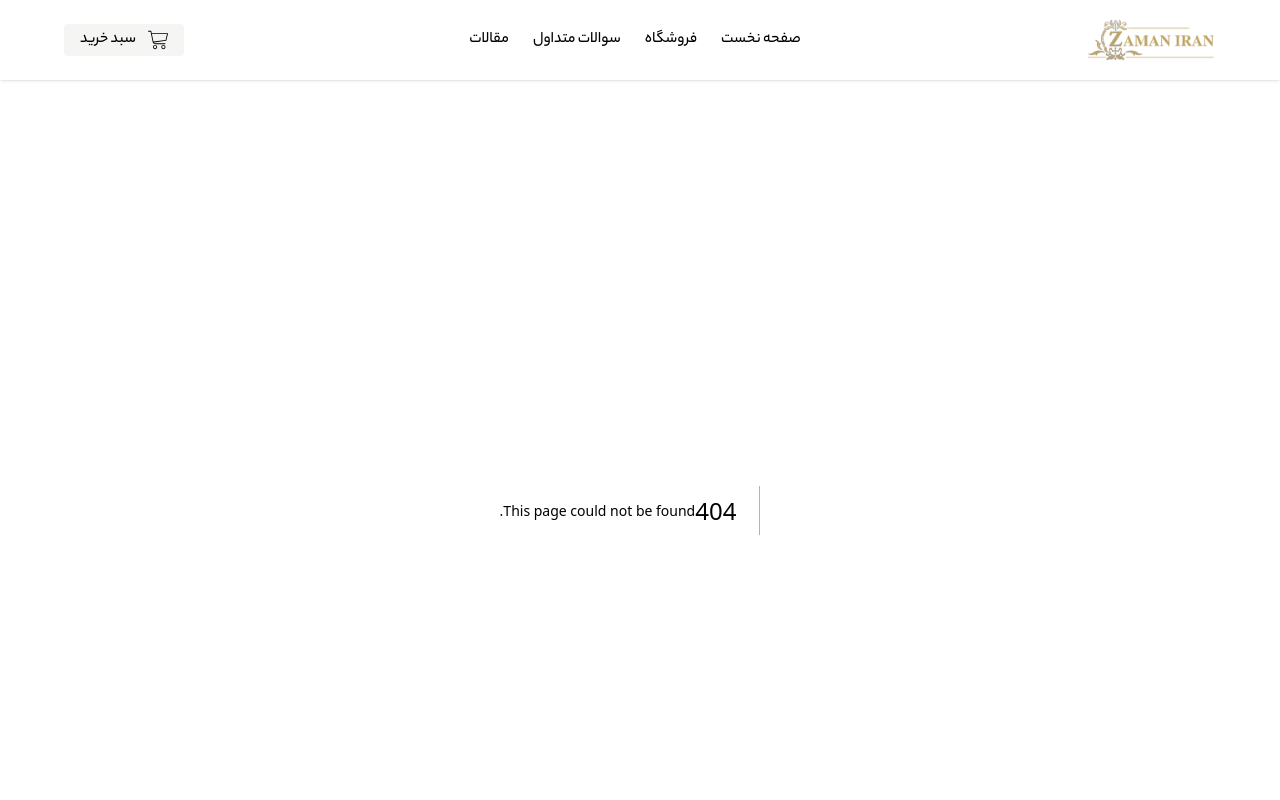
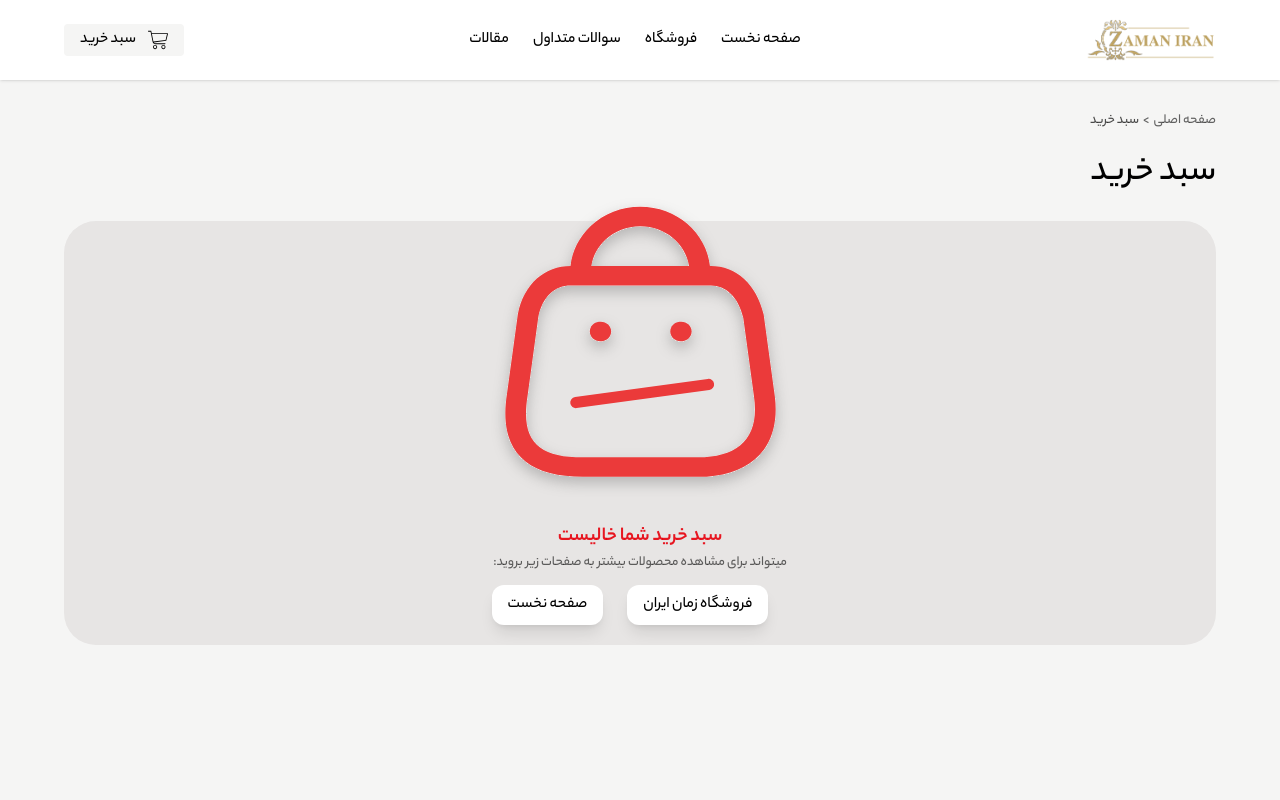
Before and after one commit to hoseinmohammadi-dev/ShopZamanIran, a Next.js app: page /basket in a window 1280 px wide. Before the commit this address had no page. Shown: the top 800 px of the page. Built offline with nearby package versions, Linux system fonts and the light colour scheme.

Commit message:
Shopping cart and details

```diff
--- a/package.json
+++ b/package.json
@@ -13,7 +13,8 @@
     "react-dom": "19.2.0",
     "react-icons": "^5.5.0",
     "swiper": "^8.4.7",
-    "tailwind-scrollbar-hide": "^4.0.0"
+    "tailwind-scrollbar-hide": "^4.0.0",
+    "zustand": "^5.0.8"
   },
   "devDependencies": {
     "@tailwindcss/postcss": "^4",
--- /dev/null
+++ b/src/app/basket/page.jsx
@@ -0,0 +1,60 @@
+'use client'
+import Link from 'next/link'
+import useShop from '../store/store'
+import Image from 'next/image'
+
+export default function basket() {
+    const { basket } = useShop()
+    const isEmpty = basket.length === 0
+
+    return (
+        <section className="min-h-screen container mx-auto">
+            <div className="mx-[5%] flex text-black/60 text-[12px] md:text-[14px]">
+                <Link href="/">صفحه اصلی</Link>
+                <span className="mx-1">{">"}</span>
+                <Link className="text-black/70" href="">سبد خرید</Link>
+            </div>
+
+            <div className="mx-[5%] flex justify-between mt-2.5 lg:mt-4 mb-3 md:mb-5">
+                <h2 className="text-[20px] md:text-[30px] lg:text-[36px]">سبد خرید</h2>
+            </div>
+
+            {isEmpty ? (
+                <div className='mx-[5%] flex justify-center'>
+                    <div className='w-full bg-stone-200 rounded-4xl relative flex flex-col items-center'>
+                        <Image src="/image/basket.svg" alt="pic" width={0} height={0} className='relative -top-6 left-0 rounded-xl object-cover w-[80%] max-w-[300px]' />
+                        <p className='text-[12px] md:text-[16px] lg:text-[20px] text-red-600/90 font-bold'>سبد خرید شما خالیست</p>
+                        <p className='text-[10px] md:text-[12px] lg:text-[14px] text-black/60'>میتواند برای مشاهده محصولات بیشتر به صفحات زیر بروید:</p>
+                        <div className='flex gap-1 mb-5 mt-1.5 md:mt-3'>
+                            <Link href="/shop">
+                                <button className="bg-white text-black hover:text-white text-[12px] md:text-[16px] py-1 md:py-1.5 lg:py-2 px-1.5 md:px-3 lg:px-4 rounded-xl hover:bg-gray-800 transition-all shadow-lg mr-2 md:mr-5">فروشگاه زمان ایران</button>
+                            </Link>
+                            <Link href="/">
+                                <button className="bg-white text-black hover:text-white text-[12px] md:text-[16px] py-1 md:py-1.5 lg:py-2 px-1.5 md:px-3 lg:px-4 rounded-xl hover:bg-gray-800 transition-all shadow-lg mr-2 md:mr-5">صفحه نخست</button>
+                            </Link>
+                        </div>
+                    </div>
+                </div>
+            ) : (
+                <div className="mx-[5%] mt-5">
+                    {basket.map((item, i) => (
+                        <div
+                            key={i}
+                            className="flex items-center justify-between border-b py-3 text-black"
+                        >
+                            <div className="flex items-center gap-3">
+                                <img src={item.img} alt={item.title} className="w-16 h-16 rounded" />
+                                <div>
+                                    <h3 className="font-medium">{item.title}</h3>
+                                    <p className="text-sm text-gray-600">{item.price} تومان</p>
+                                </div>
+                            </div>
+                            <span className="text-gray-700">{item.count} عدد</span>
+                        </div>
+                    ))}
+                </div>
+            )}
+
+        </section>
+    )
+}
--- a/src/app/component/ClientStore.jsx
+++ b/src/app/component/ClientStore.jsx
@@ -32,10 +32,10 @@ export default function ClientStore({ initialData }) {
             </p>
 
             <div className='flex justify-center items-end gap-1 mt-2 md:mt-3'>
-              <p className='text-[10px] sm:text-[12px] md:text-[14px] font-bold text-gray-700 font-[YekanBakhFa]'>
+              <p className='text-[12px] sm:text-[14px] md:text-[16px] font-bold text-gray-700 font-[YekanBakhFa]!'>
                 {val.price}
               </p>
-              <Image src='/icon/toman.svg' alt="Toman" width={20} height={20} className='object-contain' />
+              <Image src='/icon/toman.svg' alt="Toman" width={25} height={25} className='object-contain' />
             </div>
           </Link>
         ))}
--- a/src/app/component/Header.jsx
+++ b/src/app/component/Header.jsx
@@ -29,10 +29,12 @@ export default function Header() {
         </div>
 
         {/* basket */}
-        <div className='hidden md:flex gap-1 text-black bg-stone-100 px-4 py-1 rounded-sm'>
-          <img className='w-5 ml-2' src="/icon/basket.svg" alt="" />
-          <p>سبد خرید</p>
-        </div>
+        <Link href="/basket">
+          <div className='hidden md:flex gap-1 text-black bg-stone-100 px-4 py-1 rounded-sm'>
+            <img className='w-5 ml-2' src="/icon/basket.svg" alt="" />
+            <p>سبد خرید</p>
+          </div>
+        </Link>
       </div>
 
       {/* mobile menu overlay and dropdown */}
@@ -47,7 +49,7 @@ export default function Header() {
             <Link href="/shop" onClick={() => setOpen(false)}>فروشگاه</Link>
             <Link href="/faq" onClick={() => setOpen(false)}>سوالات متداول</Link>
             <Link href="/articles" onClick={() => setOpen(false)}>مقالات</Link>
-            <Link className='flex text-black bg-stone-200 px-4 py-1 rounded-sm' href="" onClick={() => setOpen(false)}>
+            <Link className='flex text-black bg-stone-200 px-4 py-1 rounded-sm' href="/basket" onClick={() => setOpen(false)}>
               <img className='w-5 ml-2' src="/icon/basket.svg" alt="" />
               <p>سبد خرید</p>
             </Link>
--- a/src/app/product/[slug]/page.jsx
+++ b/src/app/product/[slug]/page.jsx
@@ -5,6 +5,8 @@ import Image from "next/image";
 import Link from "next/link";
 import { useParams } from "next/navigation";
 import { useEffect, useState } from "react";
+import useShop from "@/app/store/store";
+
 
 export default function productPage() {
     const params = useParams();
@@ -13,6 +15,7 @@ export default function productPage() {
     const [product, setProduct] = useState(null);
     const [loading, setLoading] = useState(true);
     const [error, setError] = useState('');
+    const { updateBasket } = useShop()
 
     useEffect(() => {
         const fechProduct = async () => {
@@ -37,6 +40,16 @@ export default function productPage() {
 
     if (loading) return <div className="text-center mt-10 min-h-screen">در حال بارگذاری...</div>;
     if (error) return <div className="text-center mt-10 text-red-600">{error}</div>;
+
+
+
+    // store start
+    const para = () => {
+        updateBasket(product)
+    }
+    // store end
+
+
 
     return (
         <section className="container mx-auto py-10">
@@ -68,16 +81,19 @@ export default function productPage() {
                     </p>
 
                     <div className="flex items-center justify-start gap-1 mb-6 md:mb-3 lg:mb-6">
-                        <p className="text-xl font-bold text-gray-800 font-[YekanBakhFa]">{product.price}</p>
-                        <Image src="/icon/toman.svg" alt="Toman" width={20} height={20} className="object-contain" />
+                        <p className="text-lg md:text-2xl font-bold text-gray-800 font-[YekanBakhFa]!">{product.price}</p>
+                        <Image src="/icon/toman.svg" alt="Toman" width={25} height={25} className="object-contain" />
                     </div>
 
-                    <button className="bg-black text-white text-[14px] md:text-[16px] py-1.5 md:py-2 lg:py-3 px-2 md:px-4 lg:px-6 rounded-xl hover:bg-gray-800 transition-all">🛒 افزودن به سبد خرید</button>
+                    <button onClick={para} className="bg-black text-white text-[14px] md:text-[16px] py-1.5 md:py-2 lg:py-3 px-2 md:px-4 lg:px-6 rounded-xl hover:bg-gray-800 transition-all">🛒 افزودن به سبد خرید</button>
+                    <Link href="/basket">
+                    <button className="bg-white text-black hover:text-white text-[14px] md:text-[16px] py-1.5 md:py-2 lg:py-3 px-2 md:px-4 lg:px-6 rounded-xl hover:bg-gray-800 transition-all shadow-lg mr-2 md:mr-5">مشاهده سبد خرید</button>
+                    </Link>
 
                 </div>
             </div>
-                    <div className="w-full h-[3px] md:h-1 lg:h-[5px] rounded-[1000%] bg-black/10 my-7 md:my-10 lg:my-13"></div>
-                    <Sec4/>
+            <div className="w-full h-[3px] md:h-1 lg:h-[5px] rounded-[1000%] bg-black/10 my-7 md:my-10 lg:my-13"></div>
+            <Sec4 />
         </section>
     );
 }
--- a/src/app/shop/man/page.jsx
+++ b/src/app/shop/man/page.jsx
@@ -34,8 +34,8 @@ export default async function page() {
                             <p className='text-[10px] sm:text-[12px] md:text-[14px] lg:text-[16px] text-center mt-2 font-medium text-black/80 line-clamp-2'>{val.title}</p>
 
                             <div className='flex justify-center items-end gap-1 mt-2 md:mt-3'>
-                                <p className='text-[10px] sm:text-[12px] md:text-[14px] font-bold text-gray-700 font-[YekanBakhFa]!'>{val.price}</p>
-                                <Image src='/icon/toman.svg' alt="Toman" width={0} height={0} className='w-4 sm:w-5 md:6 object-contain' />
+                                <p className='text-[12px] sm:text-[14px] md:text-[16px] font-bold text-gray-700 font-[YekanBakhFa]!'>{val.price}</p>
+                                <Image src='/icon/toman.svg' alt="Toman" width={25} height={25} className='object-contain' />
                             </div>
                         </div>
                     </Link>
--- a/src/app/shop/women/page.jsx
+++ b/src/app/shop/women/page.jsx
@@ -1,6 +1,5 @@
 import Link from "next/link";
 import getData from "../../services/getData"
-import SearchBox from "../../component/SearchBox"
 import Image from "next/image"
 
 export default async function page() {
@@ -35,8 +34,8 @@ export default async function page() {
                             <p className='text-[10px] sm:text-[12px] md:text-[14px] lg:text-[16px] text-center mt-2 font-medium text-black/80 line-clamp-2'>{val.title}</p>
 
                             <div className='flex justify-center items-end gap-1 mt-2 md:mt-3'>
-                                <p className='text-[10px] sm:text-[12px] md:text-[14px] font-bold text-gray-700 font-[YekanBakhFa]!'>{val.price}</p>
-                                <Image src='/icon/toman.svg' alt="Toman" width={0} height={0} className='w-4 sm:w-5 md:6 object-contain' />
+                                <p className='text-[12px] sm:text-[14px] md:text-[16px] font-bold text-gray-700 font-[YekanBakhFa]!'>{val.price}</p>
+                                <Image src='/icon/toman.svg' alt="Toman" width={25} height={25} className='object-contain' />
                             </div>
                         </div>
                     </Link>
--- /dev/null
+++ b/src/app/store/store.jsx
@@ -0,0 +1,20 @@
+import { create } from "zustand";
+
+const useShop = create((set) => ({
+
+    basket: [],
+
+    updateBasket: (newPro) => set((state) => {
+        const exist = state.basket.find(item => item.id === newPro.id)
+        if (exist) {
+            alert('Product is already in the basket');
+            return state;
+        } else {
+            alert("added")
+            return { basket: [...state.basket, newPro] }
+        }
+    }),
+
+}));
+
+export default useShop;
```
Also changed, not shown: public/image/basket.svg (added), 1 other file (tests, documents, lock files or other folders).
